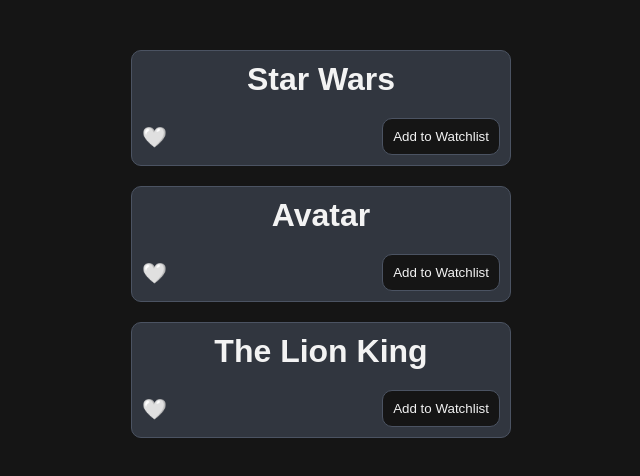
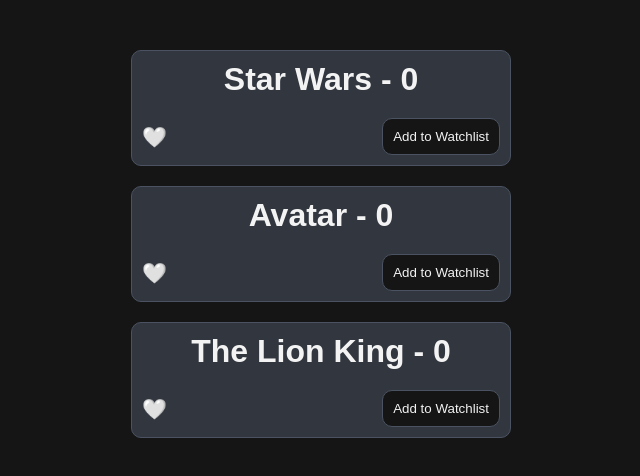
Before and after one commit to archihalder/movie-app, a React (Vite) app: page / in a window 1280 px wide. Shown: the top 476 px of the page, without its empty margins (319-959 px from the left). Built offline with nearby package versions, Linux system fonts and the light colour scheme.

Commit message:
count the number of times a card is clicked using useEffect

```diff
--- a/src/App.jsx
+++ b/src/App.jsx
@@ -1,12 +1,17 @@
-import {useState} from "react";
+import {useState, useEffect} from "react";
 
 const Card = ({title}) => {
     const [hasLiked, setHasLiked] = useState(false);
     const [hasWatched, setHasWatched] = useState(false);
+    const [count, setCount] = useState(0);
+
+    useEffect(() => {
+        console.log(`${title} has been liked: ${hasLiked}`);
+    }, [hasLiked]);
 
     return (
-        <div className="card">
-            <h3>{title}</h3>
+        <div className="card" onClick={() => setCount((prevCount) => prevCount + 1)}>
+            <h3>{title} - {count}</h3>
             <div className="button-container">
                 <button className="like-button" onClick={() => setHasLiked(!hasLiked)}>
                     {hasLiked ? "❤️" : "🤍"}
```
